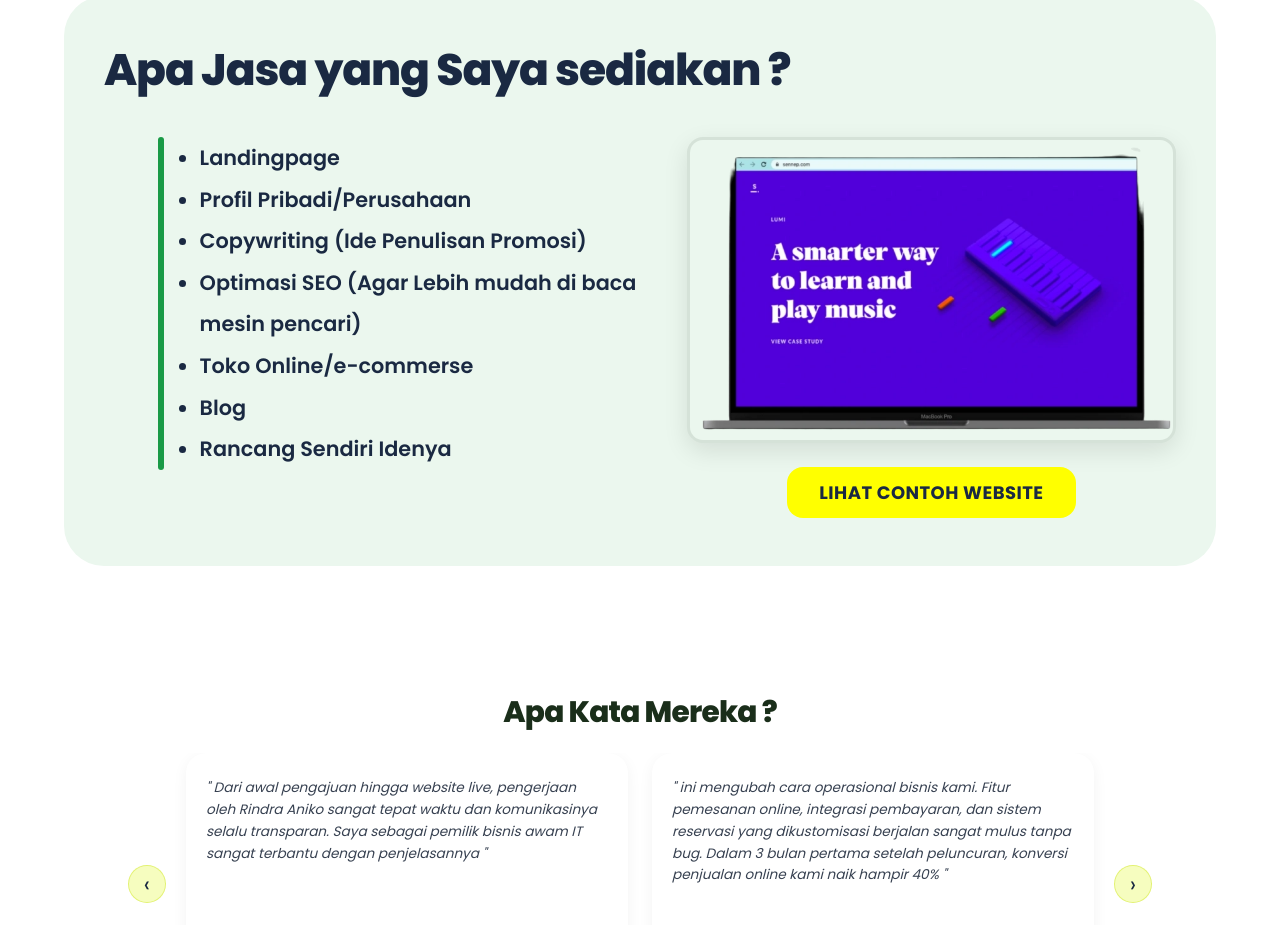
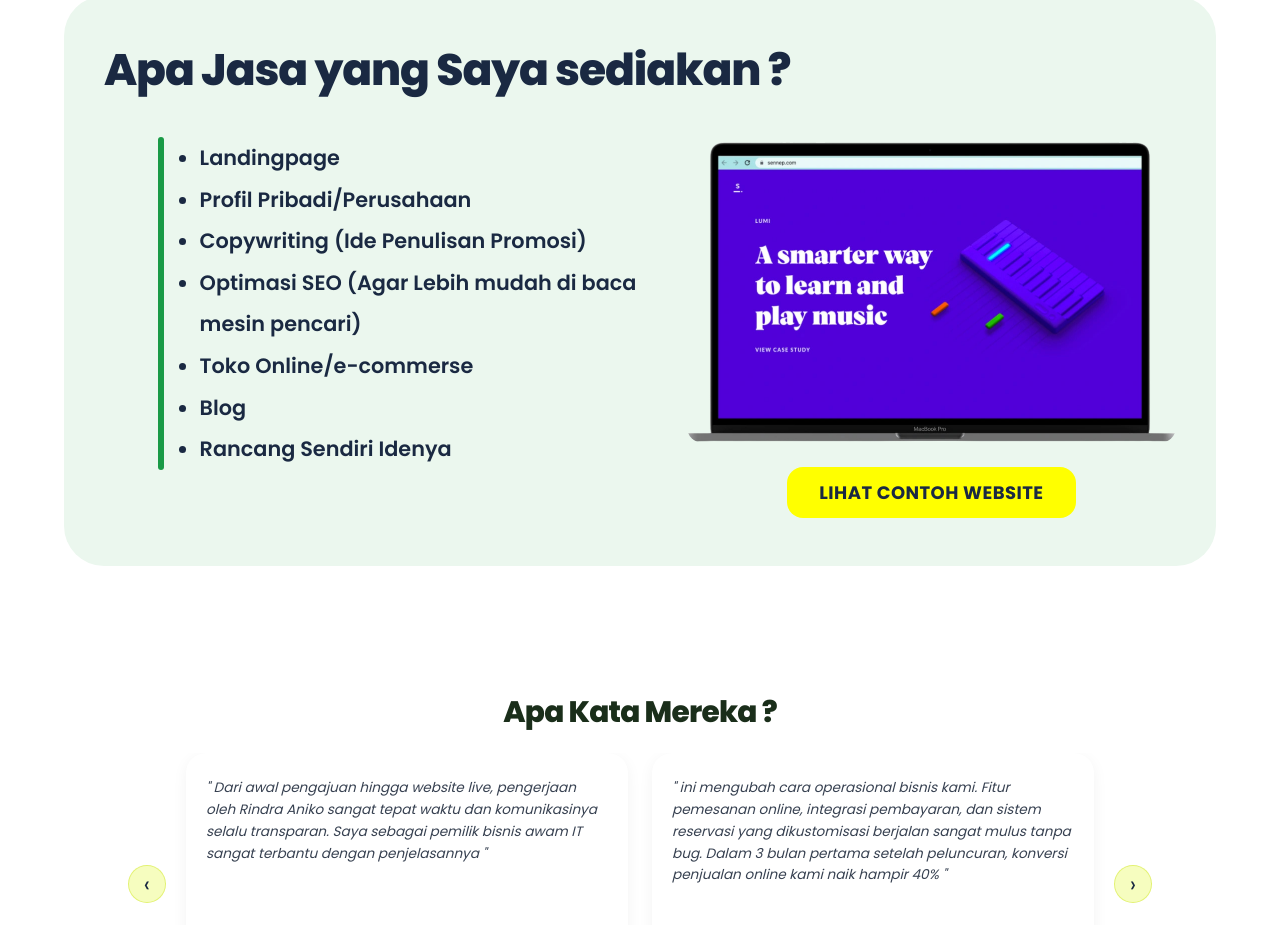
Before and after one commit to Rindra-Aniko/rindra.com, a Next.js app: page / in a window 1280 px wide. Shown: the part 2420-3345 px from the top of the page. Built offline with nearby package versions, Linux system fonts and the light colour scheme; no server answers; the database is empty.

Commit message:
style: remove border and shadow from preview, and make contoh.svg background transparent

```diff
--- a/app/page.jsx
+++ b/app/page.jsx
@@ -5,7 +5,7 @@ import { articles } from "@/db/schema";
 import { desc } from "drizzle-orm";
 import styles from "./page.module.css";
 import rindraImg from "../asset/rindra.svg";
-import contohImg from "../asset/contoh.webp";
+import contohImg from "../asset/contoh.svg";
 import TestimoniCarousel from "@/components/TestimoniCarousel";
 import AnimatedSection from "@/components/AnimatedSection";
 
--- a/app/page.module.css
+++ b/app/page.module.css
@@ -514,8 +514,6 @@
   aspect-ratio: 16 / 10;
   border-radius: 16px;
   overflow: hidden;
-  border: 3px solid var(--color-border);
-  box-shadow: 0 8px 24px rgba(0, 0, 0, 0.1);
   background: transparent;
 }
 
```
Also changed, not shown: asset/contoh.svg.
